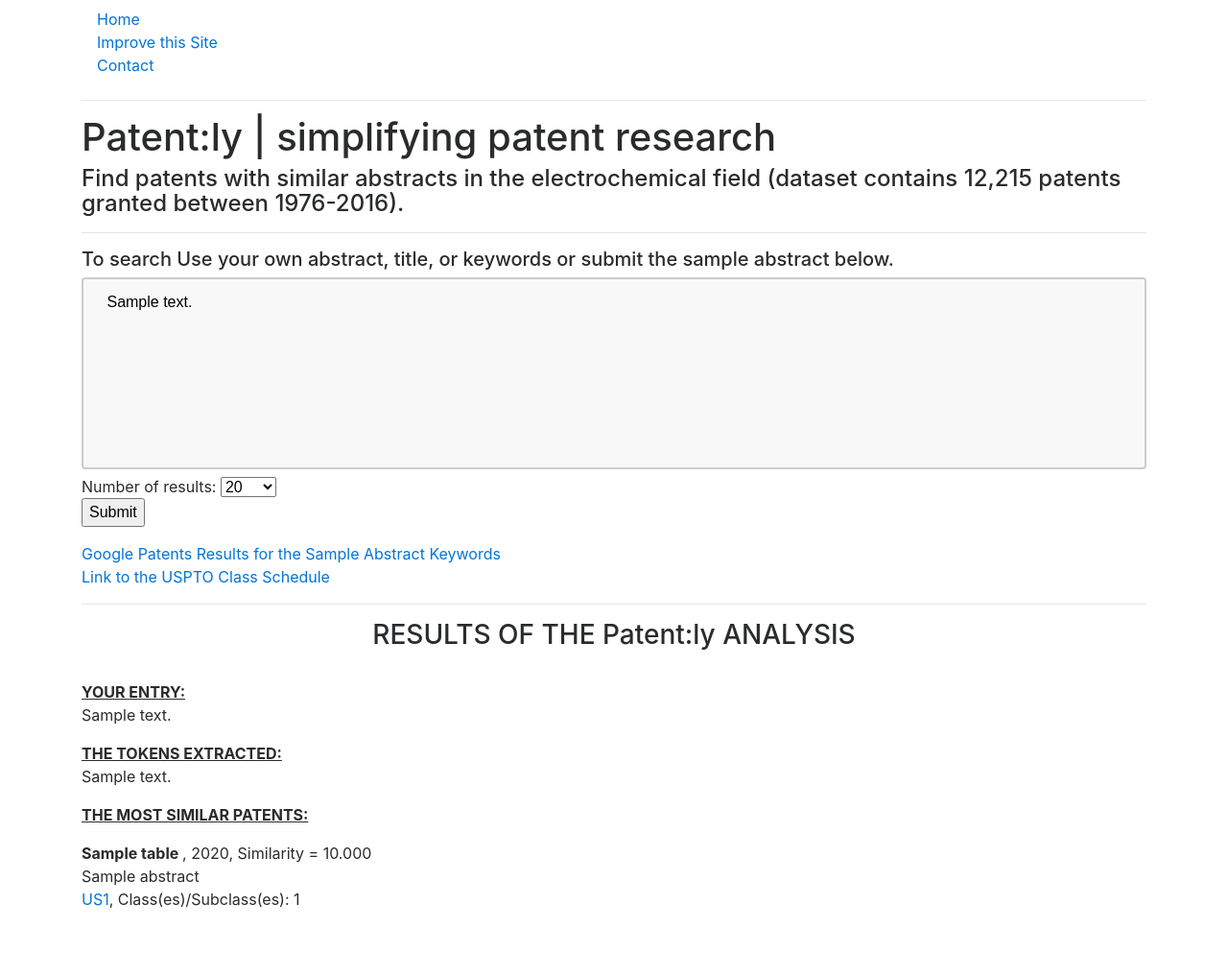
After one commit to eripar/patently, a Flask app: template flask-app/templates/analyze.html.j2 in a window 1280 px wide. The commit adds this page. Shown: the whole page at 96% size. Run offline with Flask 2, Linux system fonts and the light colour scheme; the template is opened without the code that fills it: most values are stand-ins (such as "Sample title", 1, 10 or a date in 2020); parts of the project's set-up code (start-up, migrations or seed data) failed here and were passed over; some libraries are stand-ins or nearby versions.

Commit message:
v0.3
Cleaned app layout, added storing of the users queries, removed stemming, split index/analyze templates, added feedback survey and Google Analytics tag.

```diff
--- a/flask-app/app.py
+++ b/flask-app/app.py
@@ -2,6 +2,7 @@
 # Import Flask and pandas
 from flask import Flask, render_template, request
 import pandas as pd
+import datetime
 
 # Import sklearn
 from sklearn.feature_extraction.text import TfidfVectorizer
@@ -11,6 +12,8 @@ from sklearn.metrics.pairwise import linear_kernel
 import spacy
 import string
 from spacy.lang.en import English
+from nltk.stem.porter import *
+stemmer = PorterStemmer()
 
 # Load the spaCy english library, punctuations, and stopwords
 nlp = spacy.load('en_core_web_sm')
@@ -24,7 +27,8 @@ nlp.Defaults.stop_words |= {"electrochemical","electrochemistry","use","comprise
                             "produce","contain"}
 
 # Read the patent dataset
-df = pd.read_csv("data/export_patents_view_main_tokenized_v2.csv",)
+df_user_search= pd.read_csv("data/user_search.csv",)
+df = pd.read_csv("data/export_patent_view_main_tokenized_v2.csv",)
 df_descriptions= pd.read_csv("data/class_descriptions.csv",)
 copy_df = df
 
@@ -39,35 +43,37 @@ app = Flask(__name__)
 
 # Function to process the user's input into tokens that can be compared against the tokenized patent abstract data
 def spacy_tokenizer(docs):
-    # initialize empty lists/series
-    tk_nostop = []
-    tk_nostop_pos = []
-    df_tokens = pd.Series()
+    mytokens = []
+    mytokens_out = []
+    print_tokens = []
     mytokens = parser( docs )
-    # Process text NO1: lowercase, remove spaces, and pronouns
+    # Process text NO1: lowercase, remove spaces, and lemmatize
     mytokens = [ word.lemma_.lower().strip() if word.lemma_ !='-PRON-' else word.lower_ for word in mytokens ]
     # Process text NO2: remove stop words and punctuations
     mytokens = [ word for word in mytokens if word not in stop_words and word not in punctuations ]
-    token_nlp = nlp( str( mytokens ))
-    #if word  is not a stopword, then allow thru the system
-    for word in token_nlp:
-        if word.is_stop==False:
-            tk_nostop.append(word)
-    for word in tk_nostop:
-        tk_word_thru = (word.pos_!='VERB') & (word.pos_!='PUNCT') & (word.pos_!='CCONJ') & (word.pos_!='ADV') & (word.pos_!='NUM') & (word.pos_!='X')
-        if tk_word_thru:
-            tk_nostop_pos.append(word)
-    dum_series = pd.Series(str(tk_nostop_pos))
-    df_tokens = df_tokens.append(dum_series, ignore_index=True)
-    return df_tokens
+
+    mytokens = nlp( str( mytokens ))
+    for word in mytokens:
+        #remove verbs, punctuation, conjunctions, adverbs, numbers, and undefined parts-of-speech
+        mytoken = (word.pos_!='VERB') & (word.pos_!='PUNCT') & (word.pos_!='CCONJ') & (word.pos_!='ADV') & (word.pos_!='NUM') & (word.pos_!='X')
+        if mytoken:
+            print_tokens.append(word)
+            #stem
+            #word=stemmer.stem(word.text)
+            mytokens_out.append(word)
+
+    mytokens_out = pd.Series(str(mytokens_out))
+    return mytokens_out, print_tokens
+
 
 # initial page front
 @app.route("/")
 def home():
     return render_template("index.html.j2")
 
+
 # page that returns after a user "submits"
-@app.route("/", methods=['POST'] )
+@app.route("/analyze", methods=['POST'] )
 def analyze():
     copy_df = df
     if request.method == "POST":
@@ -76,8 +82,16 @@ def analyze():
         n = request.form["result_count"]
         n = int(n)
         received_text = rawtext
+
+        #store user search for analysis
+        df_user_search= pd.read_csv("data/user_search.csv",)
+        df_store = pd.DataFrame( {'timestamp':[datetime.datetime.now()], 'user_input':[rawtext] } )
+        df_user_search = pd.concat([df_user_search, df_store], ignore_index=True, sort=True)
+        df_user_search = df_user_search[['timestamp', 'user_input']]
+        df_user_search.to_csv("data/user_search.csv",)
+
         #convert input into tokens for the user to see
-        text_tokens = spacy_tokenizer(received_text)
+        text_tokens, print_tokens = spacy_tokenizer(received_text)
         #vectorizer user input
         user_input = pd.Series(text_tokens)
         #transform tokenized query into TFIDF
@@ -96,7 +110,7 @@ def analyze():
         #convert dataframe into dictionary
         out_df = out_df.to_dict('records')
 
-    return render_template('index.html.j2', received_text=received_text, text_tokens=text_tokens[0], table=out_df )
+    return render_template('analyze.html.j2', received_text=rawtext, text_tokens=print_tokens[:], table=out_df )
 
 #https://www.websiteout.net/counter.php
 
--- a/flask-app/requirements.txt
+++ b/flask-app/requirements.txt
@@ -1,5 +1,7 @@
 Flask==1.0.2
 pandas==0.24.2
 gunicorn==19.9.0
+
 sklearn==0.21.2
+
 spacy==2.1
--- /dev/null
+++ b/flask-app/templates/analyze.html.j2
@@ -0,0 +1,87 @@
+
+{% extends "layout.html.j2" %}
+{% block title %} Patent:ly {% endblock %}
+
+{% block body %}
+
+<div class="navbar">
+  <a href="/">Home</a>
+  <a href="https://www.surveymonkey.com/r/P7MV6G6">Improve this Site</a>
+  <a href=https://www.linkedin.com/in/erikaparra>Contact</a>
+</div>
+<hr>
+
+<h1>Patent:ly | simplifying patent research</h1>
+<h4>Find patents with similar abstracts in the electrochemical field (dataset contains 12,215 patents granted between 1976-2016).</h4>
+<hr>
+
+<h5>To search Use your own abstract, title, or keywords or submit the sample abstract below. </h5>
+
+<style>
+        textarea {
+        width: 100%;
+        height: 200px;
+        padding: 12px 20px;
+        box-sizing: border-box;
+        border: 2px solid #ccc;
+        border-radius: 4px;
+        background-color: #f8f8f8;
+        font-size: 16px;
+        resize: none;
+                }
+</style>
+
+<form action="{{url_for('analyze')}}" method="POST", id="myForm">
+<textarea name="rawtext"> {{ received_text }} </textarea>
+<p>Number of results:
+
+<select name="result_count">
+  <option value="20">20</option>
+  <option value="50">50</option>
+  <option value="100">100</option>
+  <option value="250">250</option>
+  <option value="500">500</option>
+  <option value="1000">1000</option>
+</select>
+
+<br>
+<button type="submit" name="submit_search">Submit</button>
+</form>
+
+
+<p>
+<a href=https://patents.google.com/?q=zinc%2c&q=negative%2c+electrode%2c&q=alkaline%2c&q=accumulator%2c&q=zinc%2c&q=zinc%2c&q=deposit%2c&q=current%2c&q=collection%2c&q=grid%2c&q=presence%2c&q=substance%2c&q=low%2c&q=solubility%2c&q=zincates%2c&q=discharge%2c&q=plate&country=US>Google Patents Results for the Sample Abstract Keywords</a>
+<br>
+<a href=https://www.uspto.gov/web/patents/classification/selectnumwithtitle.htm>Link to the USPTO Class Schedule</a>
+</p>
+<hr>
+
+<center><h3>RESULTS OF THE Patent:ly ANALYSIS</h3></center>
+<br>
+<p><u><b>YOUR ENTRY: </b></u>
+<br> {{ received_text }}</p>
+
+<p><u><b>THE TOKENS EXTRACTED: </b></u>
+<br> {{ text_tokens }} </p>
+
+
+<p><u><b>THE MOST SIMILAR PATENTS:</b></u><br>
+
+<table>
+
+    {% for t in table %}
+        <tr>
+        <p> <b>{{ t['title'] }} </b>, {{ t['year'] }}, Similarity = {{ '%0.3f' |format( t['similarity'] | float ) }}
+        <br>{{ t['abstract'] }}
+        <br><a href={{ t['url'] }}> US{{ t['patent_id'] }}</a>, Class(es)/Subclass(es): {{ t['subclass_id'] }}
+        </p>
+        </tr>
+    {% endfor %}
+
+</table>
+
+<h1><br></h1>
+
+<center><script type="text/javascript" src="//counter.websiteout.net/js/5/0/24/0"></script></center>
+
+{% endblock %}
--- a/flask-app/templates/layout.html.j2
+++ b/flask-app/templates/layout.html.j2
@@ -1,5 +1,16 @@
 <!doctype html>
 <head>
+
+<!-- Global site tag (gtag.js) - Google Analytics -->
+<script async src="https://www.googletagmanager.com/gtag/js?id=UA-XXXXXXXXX-X"></script>
+<script>
+  window.dataLayer = window.dataLayer || [];
+  function gtag(){dataLayer.push(arguments);}
+  gtag('js', new Date());
+
+  gtag('config', 'UA-XXXXXXXXX-X');
+</script>
+
     <title>{% block title %} {% endblock %}</title>
     <link rel="stylesheet" href="https://maxcdn.bootstrapcdn.com/bootstrap/4.0.0-beta.3/css/bootstrap.min.css" integrity="sha384-Zug+QiDoJOrZ5t4lssLdxGhVrurbmBWopoEl+M6BdEfwnCJZtKxi1KgxUyJq13dy" crossorigin="anonymous">
     <!-- Add custom CSS -->
@@ -7,6 +18,9 @@
 </head>
 
 <body>
+
+
+
     <div class="container">
         <div class="row">
             <div class="col-12">
```
Also changed, not shown: flask-app/data/class_descriptions.csv (deleted, +0 -8 lines), flask-app/templates/index.html.j2 (+19 -33 lines).
